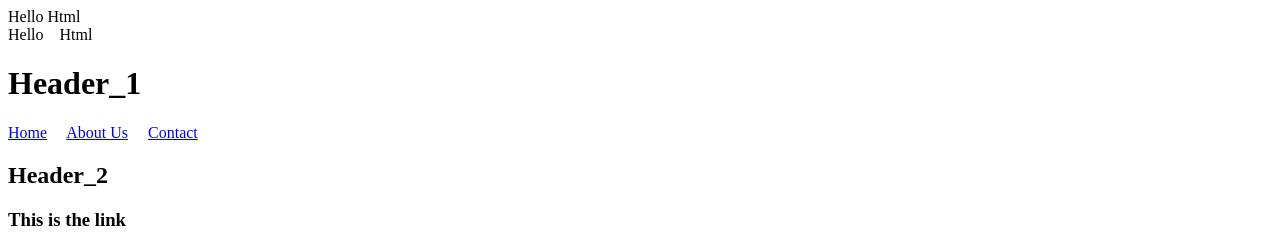
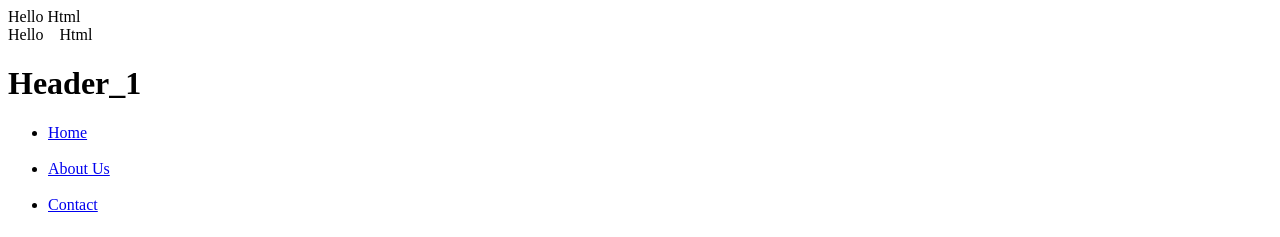
Before and after one commit to Victor-Valery/BA_1_html_css, a plain HTML site: page index.html in a window 1280 px wide. Shown: the top 237 px of the page. Drawn offline with Linux system fonts and the light colour scheme; files whose address does not match are found by name.

Commit message:
HTML STUDIES

```diff
--- a/index.html
+++ b/index.html
@@ -1,6 +1,5 @@
 <!DOCTYPE html>
 <html>
-
 
 <head>
     <title> Page name </title>
@@ -22,20 +21,23 @@
 
 
     <h1>Header_1</h1>
+    <ul>
+        <li> <a href="/home.html" target="_blank"> Home</a> </li>
+        &nbsp;&nbsp;&nbsp;
+        <li><a href="/aboutus.html" target="_blank"> About Us</a></li>
+        &nbsp;&nbsp;&nbsp;
+        <li><a href="/contact.html" target="_blank"> Contact</a></li>
 
-    <a href="/home.html" target="_blank"> Home</a>
-    &nbsp;&nbsp;&nbsp;
-    <a href="/aboutus.html" target="_blank"> About Us</a>
-    &nbsp;&nbsp;&nbsp;
-    <a href="/contact.html" target="_blank"> Contact</a>
+    </ul>
 
 
     <h2>Header_2</h2>
     <h3>This is the link </h3>
     <a href="https://www.w3schools.com/tags/default.asp" target="_blank"> Go to w3schools</a>
-<br>
-    <a href="https://www.w3schools.com/tags/default.asp" target="_blank"> <img src="/Icons/icons8_w3c_50px_1.png" alt="W3C"> </a>
-<br>
+    <br>
+    <a href="https://www.w3schools.com/tags/default.asp" target="_blank"> <img src="/Icons/icons8_w3c_50px_1.png"
+            alt="W3C"> </a>
+    <br>
     <a href="#" target="_blank"> same page</a>
 
     <!-- target="_blank" used to open in new tab -->
@@ -69,7 +71,9 @@
     <p>Lorem ipsum dolor sit amet consectetur.</p>
 
     <p><strong>Lorem ipsum</strong>
-    dolor sit amet, consectetur adipisicing elit. <small>tempora iure</small>  adipisci saepe, <b>alias dolorum</b>  expedita perspiciatis neque voluptate beatae ut veritatis perferendis quidem vero placeat <mark>voluptatum aut nobis</mark>. Iste! </p>
+        dolor sit amet, consectetur adipisicing elit. <small>tempora iure</small> adipisci saepe, <b>alias dolorum</b>
+        expedita perspiciatis neque voluptate beatae ut veritatis perferendis quidem vero placeat <mark>voluptatum aut
+            nobis</mark>. Iste! </p>
 
     <p>Lorem ipsum, dolor sit amet <i>consectetur adipisicing</i> elit. Repellat, at?</p>
 
```
